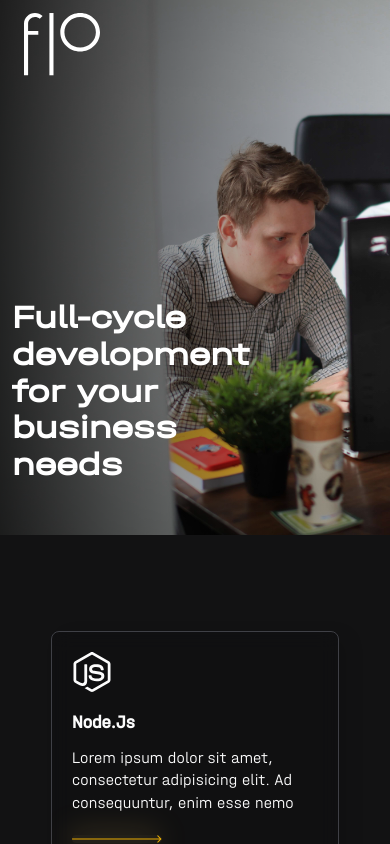
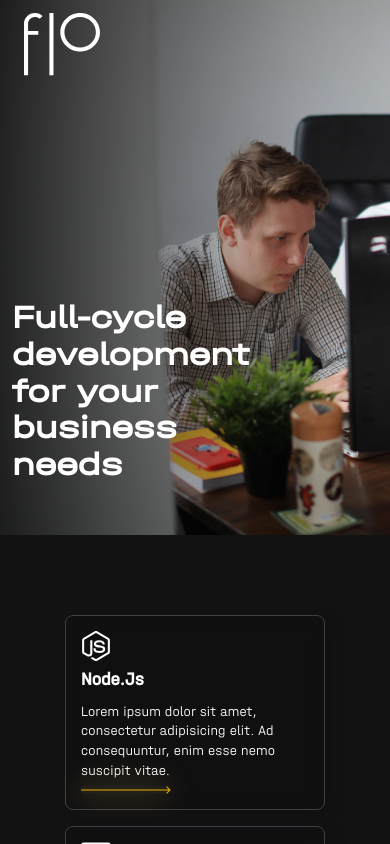
Before and after one commit to first-line-outsourcing/flo.website, a React (Create React App) app: page /technologies in a window 390 px wide. Shown: the top 844 px of the page. Built offline with nearby package versions, Linux system fonts and the light colour scheme.

Commit message:
feat: update techCards size for mobile

```diff
--- a/src/components/technologyCard/TechnologyCard.scss
+++ b/src/components/technologyCard/TechnologyCard.scss
@@ -14,6 +14,12 @@
     margin-top: 16px;
     width: 288px;
     height: 235px;
+  }
+  @include m_max{
+    max-width: 260px;
+    max-height: 195px;
+    margin-top: 0px;
+    padding: 15px;
   }
   background: rgba(18, 18, 19, 0.6);
 
@@ -32,22 +38,29 @@
     width: 40px;
     height: 40px;
     @include m_max{
-      margin-bottom: 20px;
+      margin-bottom: 10px;
+      width: 30px;
+      height: 30px;
     }
   }
 
   p {
-    width: 256px;
-    height: 76px;
+    width: 100%;
     overflow: hidden;
+    margin-bottom: 0;
     @include l_max{
       height: 70px;
+    }
+    @include m_max{
+      font-size: 14px;
+      height: auto;
     }
   }
 
   .arrowContainer {
     visibility: hidden;
     align-items: center;
+    margin-top: 6px;
     @include l_max{
       visibility: visible;
     }
--- a/src/components/technologyCard/technologyCard.js
+++ b/src/components/technologyCard/technologyCard.js
@@ -8,9 +8,9 @@ const TechnologyCard = ({img, title, text, link}) => {
   return (
     <Link className="nav-link" aria-current="page" to={`${link}`}>
       <div className='card'>
-        <div>
-          <img src={img} alt={''} className='logo'/>
-        </div>
+
+        <img src={img} alt={''} className='logo'/>
+
         <div><h3>{title}</h3></div>
         <p> {text}</p>
         <div className='arrowContainer'>
--- a/src/pages/Technologies.js
+++ b/src/pages/Technologies.js
@@ -150,11 +150,6 @@ export default function Technologies() {
       <TechnologyCard img={card.img} title={card.title} text={card.text} link={card.link}/>
     </div>
   })
-  let mobileCards = mobileArray.map((card) => {
-    return <div className={'col-lg-6 col-sm-12 col-md-6 col-xl-4 mobileCards'} key={card.title}>
-      <TechnologyCard img={card.img} title={card.title} text={card.text}/>
-    </div>
-  })
 
   return (
     <div className={'tech'}>
@@ -171,7 +166,6 @@ export default function Technologies() {
         <div className={'cardContainer'}>
           <div className={'row'}>
             {cards}
-            {mobileCards}
           </div>
         </div>
       </div>
--- a/src/pages/Technologies.scss
+++ b/src/pages/Technologies.scss
@@ -14,18 +14,5 @@
       margin-top: 72px;
     }
 
-    .desktopCards {
-      display: block;
-      @include l_max {
-        display: none;
-      }
-    }
-
-    .mobileCards {
-      display: none;
-      @include l_max {
-        display: block;
-      }
-    }
   }
 }
```
